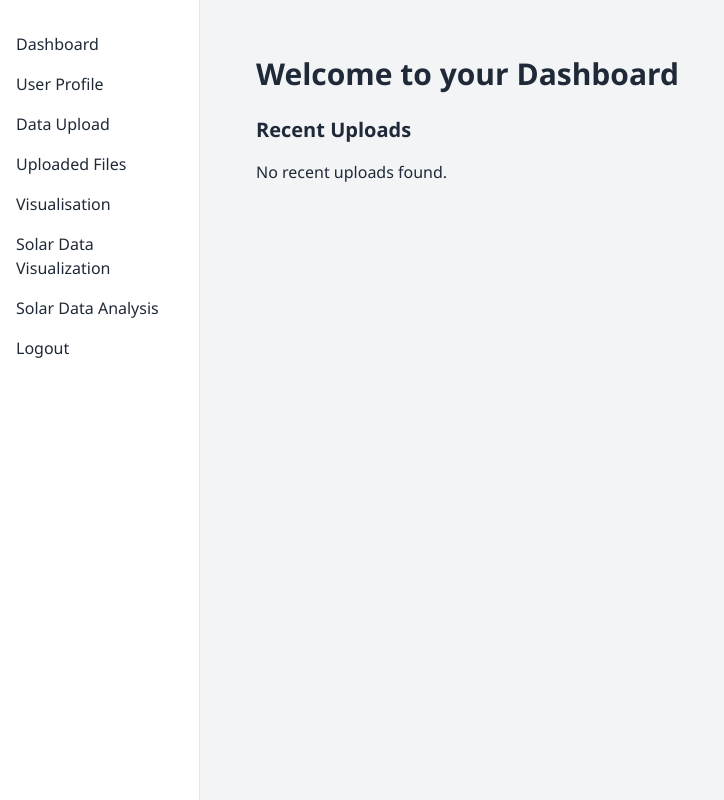
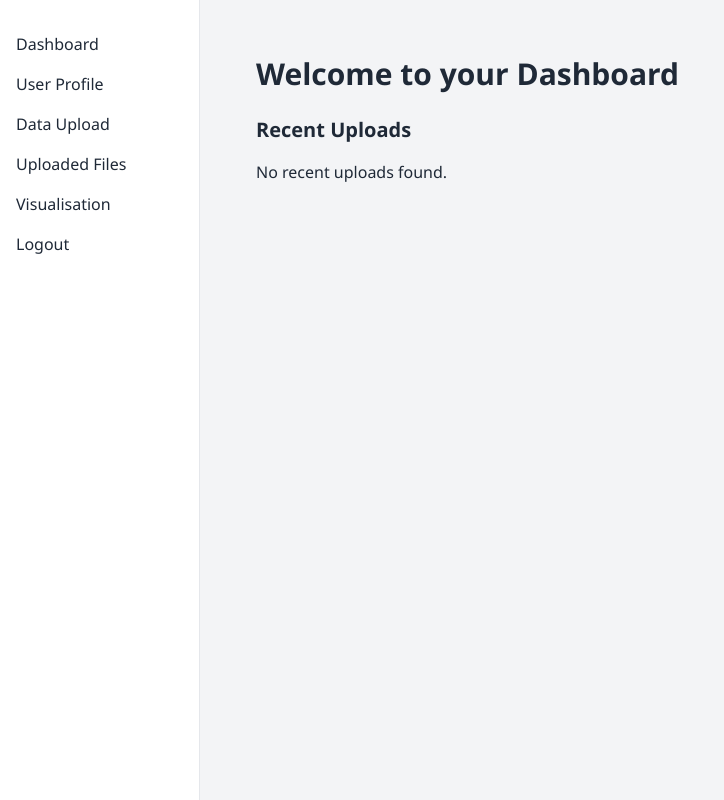
Before and after one commit to flappyfishhh/cits5505-masters62, a Flask app: page /dashboard in a window 1280 px wide. Shown: the whole page, without its empty margins (0-724 px from the left). Run offline with Flask 3, Linux system fonts and the light colour scheme; the visitor is signed in with stand-in values (Sample User, id 1); data that the repository does not hold is empty; some libraries are stand-ins or nearby versions.

Commit message:
removed duplicates

```diff
--- a/app/templates/base.html
+++ b/app/templates/base.html
@@ -23,8 +23,6 @@
           <li><a href="{{ url_for('main.upload') }}">Data Upload</a></li>
           <li><a href="{{ url_for('main.index') }}">Uploaded Files</a></li>
           <li><a href="{{ url_for('main.visualisation') }}">Visualisation</a></li>
-          <li><a href="{{ url_for('main.visualize', file_id=1) }}">Solar Data Visualization</a></li>
-          <li><a href="{{ url_for('main.solar_analysis', file_id=1) }}">Solar Data Analysis</a></li>
           <li><a href="{{ url_for('main.logout') }}">Logout</a></li>
         </ul>
       </aside>
```
